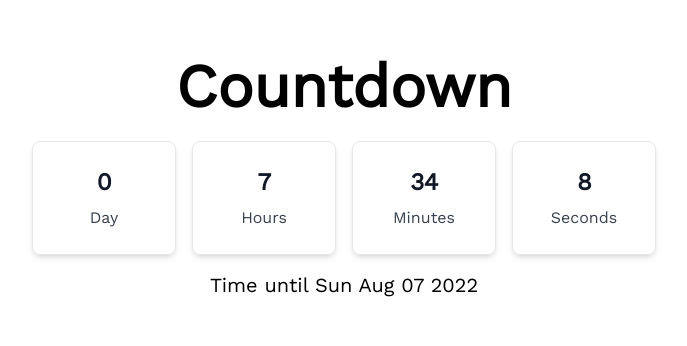
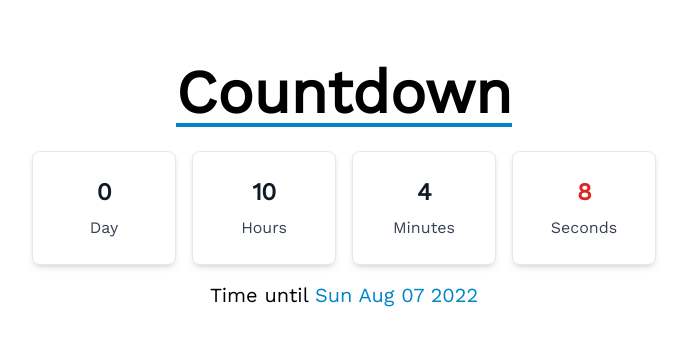
Before and after one commit to MrPuppeteer/countdown, a Preact app: page / in a window 1280 px wide. Shown: the part 210-556 px from the top of the page, without its empty margins (296-983 px from the left). Built offline with nearby package versions, Linux system fonts and the light colour scheme.

Commit message:
feat: slightly stylize app & components

```diff
--- a/src/app.jsx
+++ b/src/app.jsx
@@ -4,8 +4,10 @@ import '@fontsource/work-sans';
 export function App() {
 	return (
 		<div className="font-workSans h-screen flex flex-col justify-center items-center">
-			<h1 className="text-6xl font-extrabold mb-6">Countdown</h1>
-			<Timer deadline="2022-08-07" />
+			<h1 className="text-6xl font-extrabold border-b-4 border-sky-600 mb-6">
+				Countdown
+			</h1>
+			<Timer deadline="2022-08-07 09:30:00 GMT+07:00" />
 		</div>
 	);
 }
--- a/src/components/Card.jsx
+++ b/src/components/Card.jsx
@@ -1,7 +1,14 @@
 const Card = ({ label, value }) => {
 	return (
 		<div className="p-6 w-36 flex flex-col justify-center items-center rounded-lg border border-gray-200 shadow-md">
-			<div className="mb-2 text-2xl font-bold tracking-tight text-gray-900">
+			<div
+				className={
+					'mb-2 text-2xl font-bold tracking-tight' +
+					(label === 'Seconds' && value <= 10
+						? ' text-red-600'
+						: ' text-gray-900')
+				}
+			>
 				{value}
 			</div>
 			<div className="font-normal text-gray-700">
--- a/src/components/Timer.jsx
+++ b/src/components/Timer.jsx
@@ -3,19 +3,24 @@ import Card from './Card';
 
 const Timer = ({ deadline }) => {
 	const timer = useTimer(deadline);
+	const date = new Date(deadline);
 
 	return (
 		<>
 			<div className="flex flex-row justify-center items-center gap-4 mb-4">
-				{timer.Seconds < 0 && <h1>Times up!</h1>}
+				{timer.Seconds < 0 && (
+					<h1 className="text-xl text-red-600 font-black mb-2">Times up!</h1>
+				)}
 				{timer.Seconds >= 0 &&
 					Object.entries(timer).map(([key, value]) => {
 						return <Card label={key} key={key} value={value} />;
 					})}
 			</div>
-			<p className="text-xl font-normal mb-6">
-				Time until {new Date(deadline).toDateString()}
-			</p>
+			{timer.Seconds >= 0 && (
+				<p className="text-xl font-normal mb-2">
+					Time until <span className="text-sky-600">{date.toDateString()}</span>
+				</p>
+			)}
 		</>
 	);
 };
```
